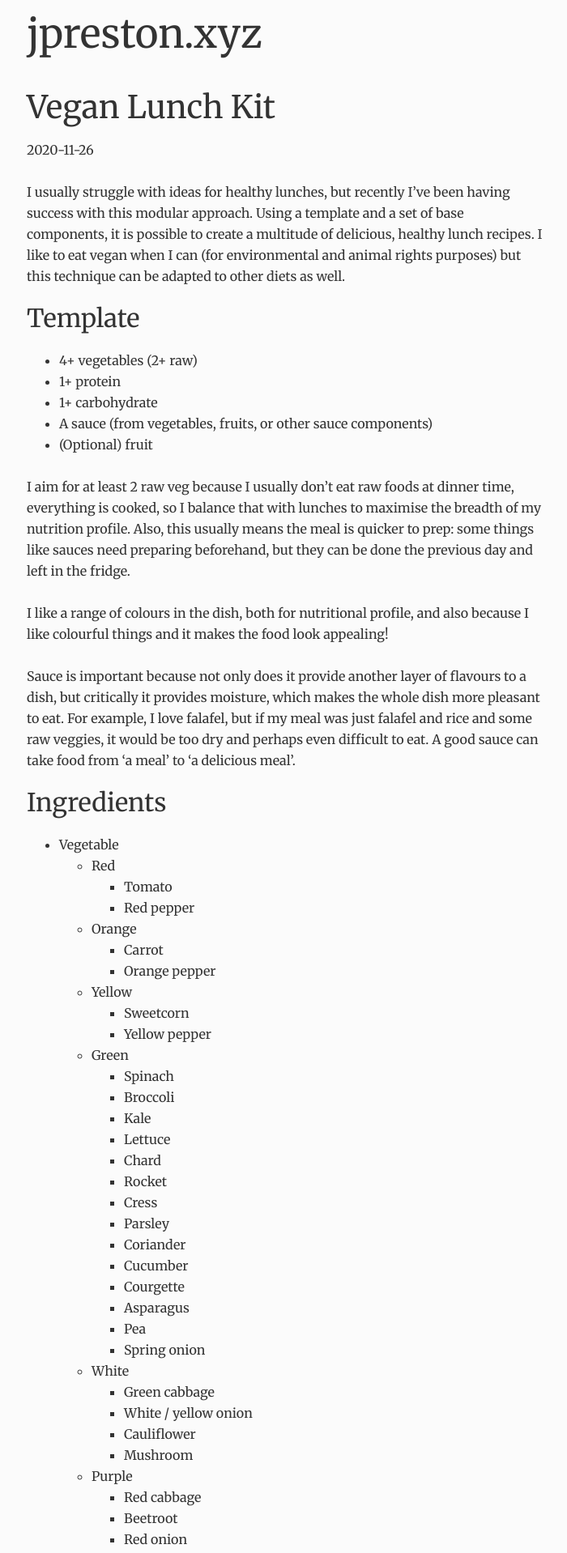
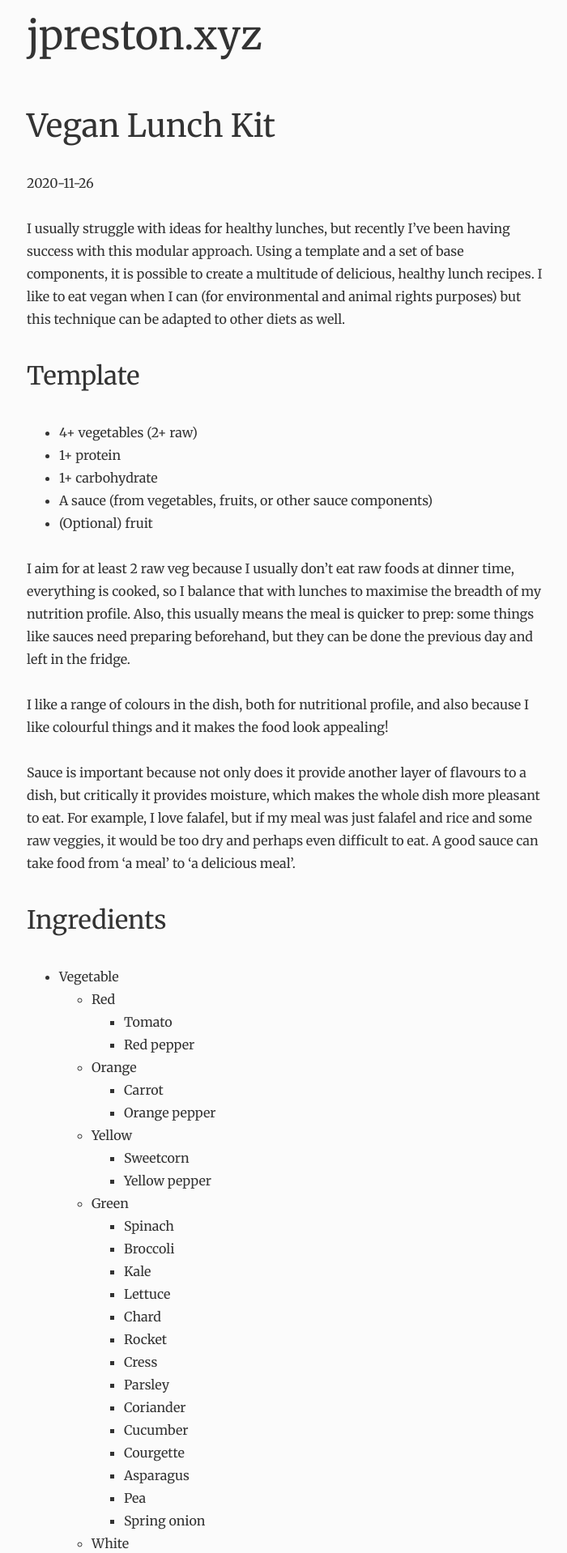
Before and after one commit to wcerfgba/jpreston.xyz, a Jekyll site: the page built from _posts/2020-11-26-vegan-lunch-kit.markdown, in a window 1280 px wide. Shown: the top 1918 px of the page at 81% size, without its empty margins (287-987 px from the left). Built offline with Jekyll 4.4.1, drawn with Linux system fonts in a browser that asks for light colours.

Commit message:
Fix baseline grid
Ascenders and descenders on h4s were coliding, so we bump the line
spacing up and adjust per-heading line heights.

```diff
--- a/assets/css/style.scss
+++ b/assets/css/style.scss
@@ -7,7 +7,7 @@ $white: #fbfbfb;
 
 html {
   font-size: 16px;
-  line-height: 26px;
+  line-height: 28px;
 }
 
 body {
@@ -15,7 +15,7 @@ body {
   font-family: 'Merriweather';
   font-weight: 400;
   font-size: 1em;
-  line-height: 1.625em;
+  line-height: 1.75em;
   background-color: $white;
   color: $black;
   margin: 1rem;
@@ -24,46 +24,46 @@ body {
 h1, .h1 {
   font-weight: 400;
   font-size: 3.0625em;
-  line-height: 1.06122448em;
+  line-height: 1.14285714em;
   margin-top: 0em;
-  margin-bottom: 1.06122448em;
+  margin-bottom: 1.14285714em;
 }
 
 h2, .h2 {
   font-weight: 400;
   font-size: 2.4375em;
-  line-height: 0.66666667em;
+  line-height: 1.43589744em;
   margin-top: 0em;
-  margin-bottom: 0.66666667em;
+  margin-bottom: 0.71794872em;
 }
 
 h3, .h3 {
   font-weight: 400;
   font-size: 1.9375em;
-  line-height: 0.83870968em;
+  line-height: 1.80645162em;
   margin-top: 0em;
-  margin-bottom: 0.83870968em;
+  margin-bottom: 0.90322581em;
 }
 
 h4, .h4 {
   font-weight: 400;
   font-size: 1.5625em;
-  line-height: 1.04em;
+  line-height: 1.12em;
   margin-top: 0em;
-  margin-bottom: 1.04em;
+  margin-bottom: 1.12em;
 }
 
 h5, .h5 {
   font-weight: 400;
   font-size: 1.25em;
-  line-height: 1.3em;
+  line-height: 1.4em;
   margin-top: 0em;
-  margin-bottom: 1.3em;
+  margin-bottom: 1.4em;
 }
 
-p, ul, ol, pre, table, blockquote  {
-  margin-top: 1.625em;
-  margin-bottom: 1.625em;
+p, ul, ol, pre, table, blockquote {
+  margin-top: 1.75em;
+  margin-bottom: 1.75em;
 }
 
 ul ul, ol ol, ul ol, ol ul {
@@ -94,6 +94,7 @@ sup {
 sub {
   bottom: -0.25em;
 }
+
 
 
 small, .text_small {font-size: 0.8em;}
```
